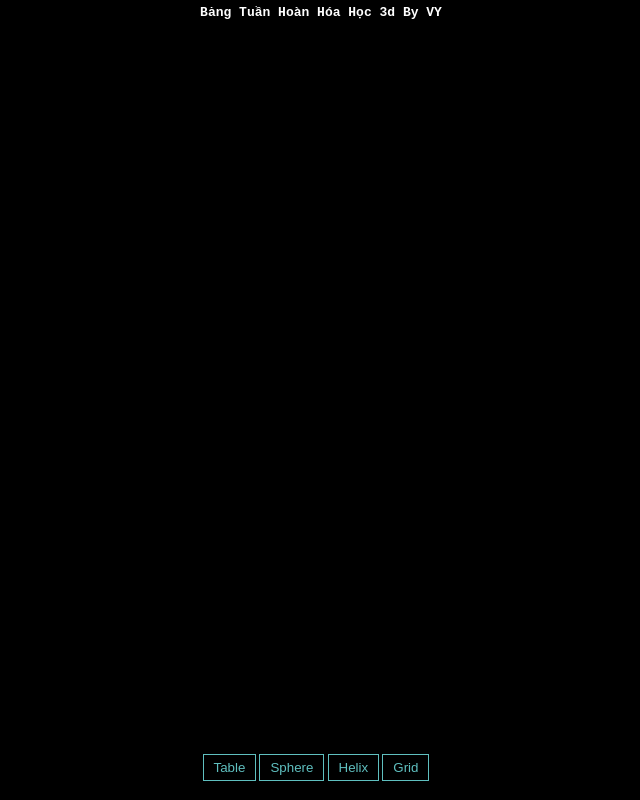
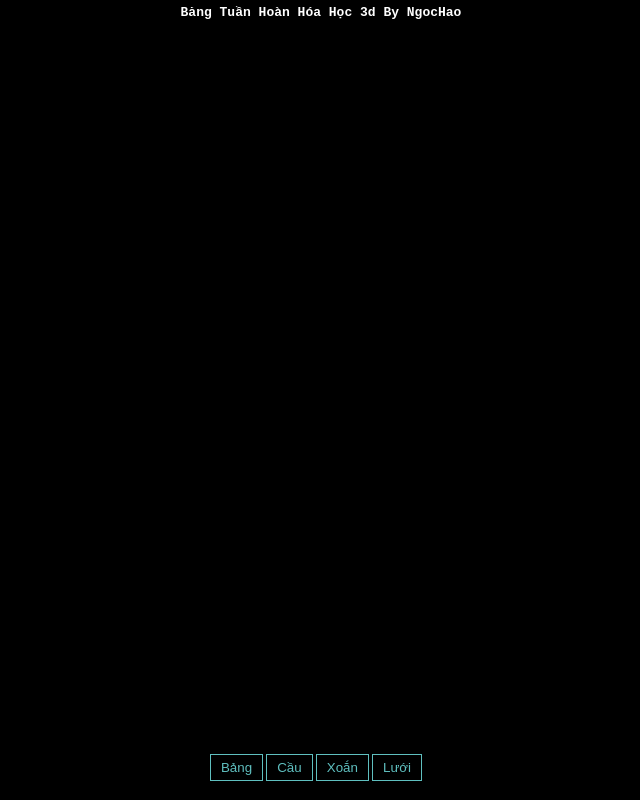
Before and after one commit to ngovan960/bth, a plain HTML site: page index.html in a window 1280 px wide. Shown: the whole page, without its empty margins (324-964 px from the left). Drawn offline with nearby package versions, Linux system fonts and the light colour scheme.

Commit message:
Update index.html

```diff
--- a/index.html
+++ b/index.html
@@ -8,12 +8,12 @@
 <body>
 <!-- partial:index.partial.html -->
 <div id="container"></div>
-<div id="info">Bảng Tuần Hoàn Hóa Học 3d By VY</div>
+<div id="info">Bảng Tuần Hoàn Hóa Học 3d By NgocHao</div>
 <div id="menu">
-<button id="table">Table</button>
-<button id="sphere">Sphere</button>
-<button id="helix">Helix</button>
-<button id="grid">Grid</button>
+<button id="table">Bảng</button>
+<button id="sphere">Cầu</button>
+<button id="helix">Xoắn </button>
+<button id="grid">Lưới</button>
 </div>
 <!-- partial -->
   <script src='https://cdnjs.cloudflare.com/ajax/libs/three.js/r67/three.min.js'></script><script  src="./script.js"></script>
```
